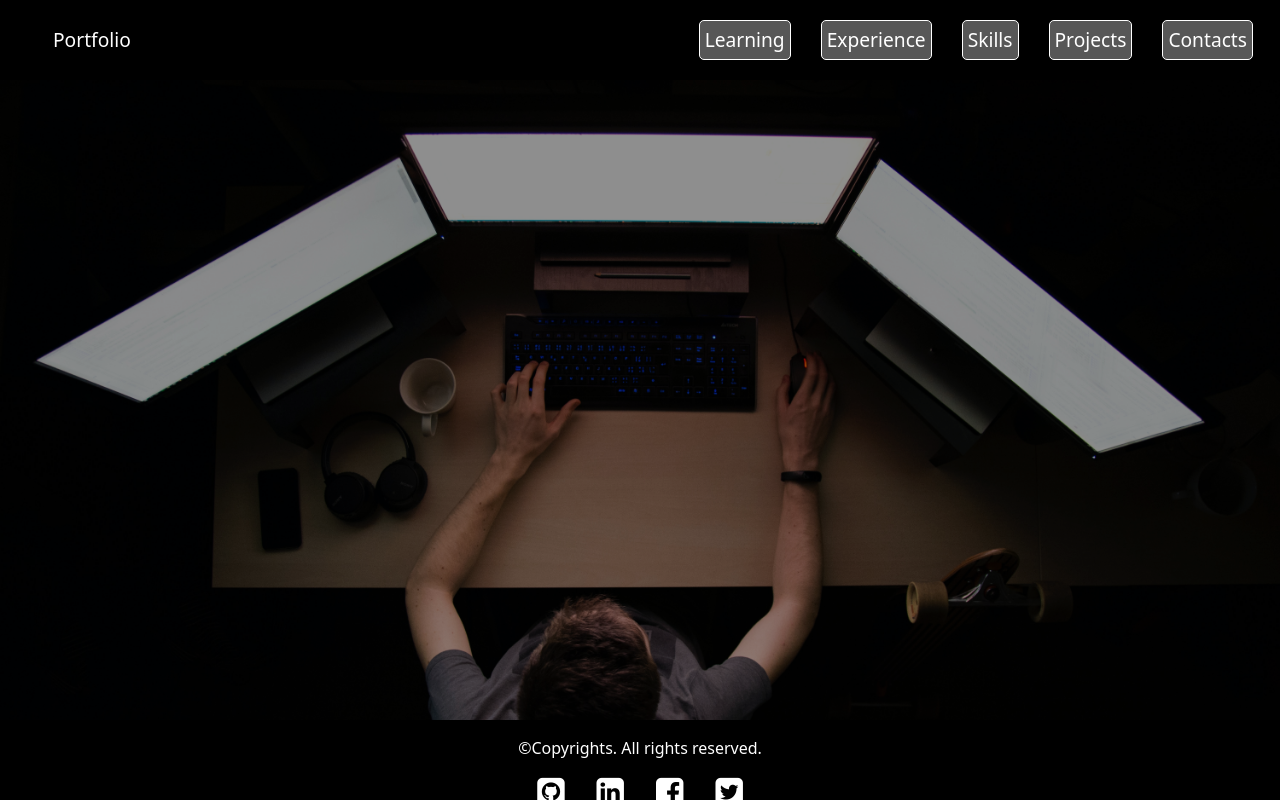
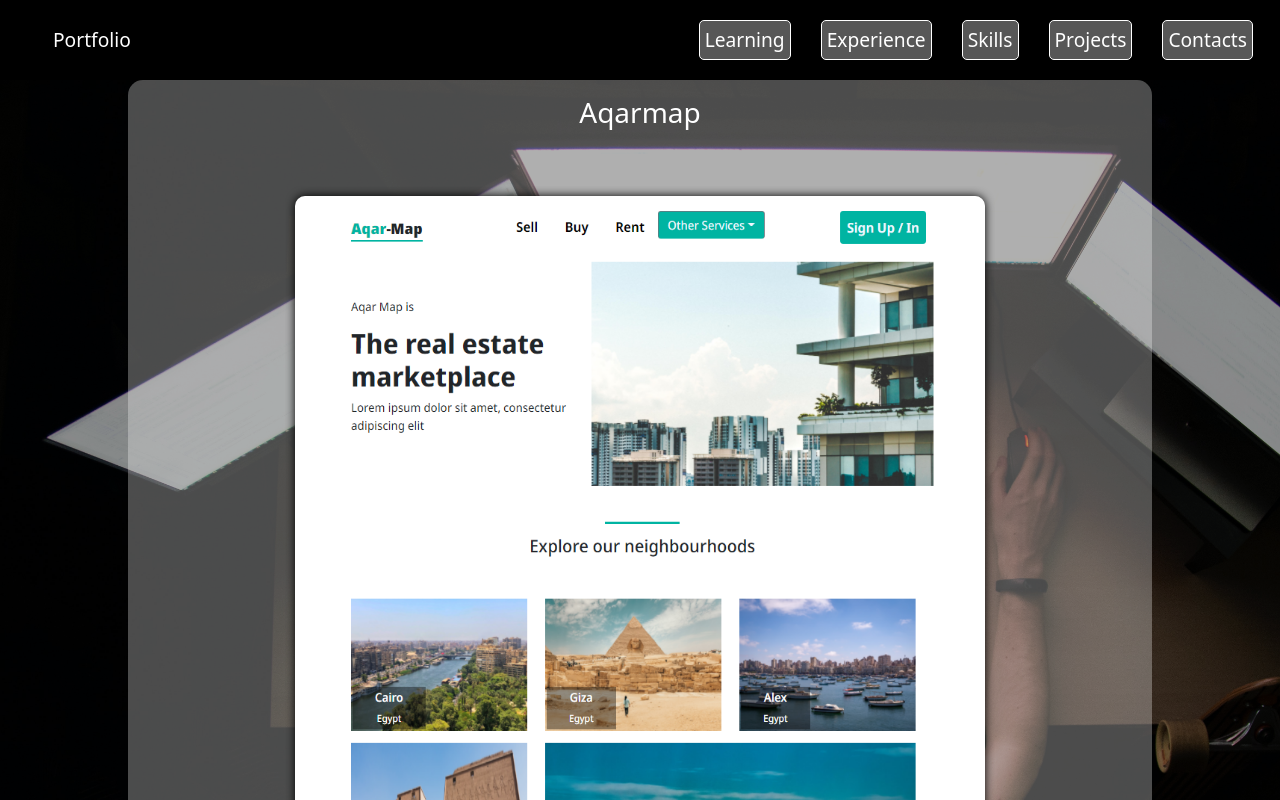
Before and after one commit to abdelaziz123456/my-portfolio, a React (Create React App) app: page /project/1 in a window 1280 px wide. Shown: the top 800 px of the page. Built offline with nearby package versions, Linux system fonts and the light colour scheme.

Commit message:
add project details component

```diff
--- a/src/App.js
+++ b/src/App.js
@@ -7,6 +7,7 @@ import Footer from "./Components/Footer";
 import Header from "./Components/Header";
 import IntroSection from "./Components/IntroSection";
 import Learning from "./Components/Learning";
+import ProjectDetails from "./Components/ProjectDetails";
 import Projects from "./Components/Projects";
 import Skills from "./Components/Skills";
 
@@ -29,20 +30,20 @@ function App() {
 
 {!loaded ?
     <div className="loading">
-      <div class="spinner-grow text-light" role="status">
-        <span class="visually-hidden">Loading...</span>
+      <div className="spinner-grow text-light" role="status">
+        <span className="visually-hidden">Loading...</span>
 
       </div>
-      <div class="spinner-grow text-light" role="status">
-        <span class="visually-hidden">Loading...</span>
+      <div className="spinner-grow text-light" role="status">
+        <span className="visually-hidden">Loading...</span>
 
       </div>
-      <div class="spinner-grow text-light" role="status">
-        <span class="visually-hidden">Loading...</span>
+      <div className="spinner-grow text-light" role="status">
+        <span className="visually-hidden">Loading...</span>
 
       </div>
-      <div class="spinner-grow text-light" role="status">
-        <span class="visually-hidden">Loading...</span>
+      <div className="spinner-grow text-light" role="status">
+        <span className="visually-hidden">Loading...</span>
 
       </div>
     </div>
@@ -78,6 +79,12 @@ function App() {
             <Projects />
           </Route>
 
+          <Route exact path="/project/:id"
+          render={(props)=>{
+            return <ProjectDetails {...props} />
+          }}/>
+
+
           <Route exact path="/contacts">
             <Contacts />
           </Route>
--- a/src/Components/Header/index.js
+++ b/src/Components/Header/index.js
@@ -8,27 +8,27 @@ export default function Header(props) {
 
   return (
     <div className="header ">
-    <nav class="navbar navbar-expand-md navbar-dark bg-black  ">
-  <div class="container-fluid ">
+    <nav className="navbar navbar-expand-md navbar-dark bg-black  ">
+  <div className="container-fluid ">
   <Link to="/my-portfolio" className="brand ">Portfolio</Link>
-    <button class="navbar-toggler " type="button" data-bs-toggle="collapse" data-bs-target="#navbarNav" aria-controls="navbarNav" aria-expanded="false" aria-label="Toggle navigation">
-      <span class="navbar-toggler-icon"></span>
+    <button className="navbar-toggler " type="button" data-bs-toggle="collapse" data-bs-target="#navbarNav" aria-controls="navbarNav" aria-expanded="false" aria-label="Toggle navigation">
+      <span className="navbar-toggler-icon"></span>
     </button>
-    <div class="collapse navbar-collapse" id="navbarNav">
-      <ul class="navbar-nav ms-auto">
-      <li class="nav-item ">
+    <div className="collapse navbar-collapse" id="navbarNav">
+      <ul className="navbar-nav ms-auto">
+      <li className="nav-item ">
         <Link to="/learning">Learning</Link>
         </li>
-        <li class="nav-item ">
+        <li className="nav-item ">
         <Link to="/experience">Experience</Link>
         </li>
-        <li class="nav-item ">
+        <li className="nav-item ">
         <Link to="/skills">Skills</Link>
         </li>
-        <li class="nav-item ">
+        <li className="nav-item ">
         <Link to="/projects">Projects</Link>
         </li>
-        <li class="nav-item ">
+        <li className="nav-item ">
         <Link to="/contacts">Contacts</Link>
         </li>
       </ul>
--- a/src/Components/Project/index.js
+++ b/src/Components/Project/index.js
@@ -1,4 +1,5 @@
 import React from 'react';
+import { Link } from 'react-router-dom/cjs/react-router-dom.min';
 import './index.scss'
 export default function Project(props) {
 
@@ -17,11 +18,11 @@ export default function Project(props) {
         <div className="buttons">
 
           <div className="d-flex justify-content-between my-2">
-          <a href={project.code} className="btn btn-dark me-2 " target='_blank'><i class="fa fa-code" aria-hidden="true"></i> </a>
-          <a href={project.live} className="btn btn-dark ms-2" target='_blank'><i class="fa fa-eye" aria-hidden="true"></i> </a>
+          <a href={project.code} className="btn btn-dark me-2 " target='_blank'><i className="fa fa-code" aria-hidden="true"></i> </a>
+          <a href={project.live} className="btn btn-dark ms-2" target='_blank'><i className="fa fa-eye" aria-hidden="true"></i> </a>
           </div>
 
-          <a href="" className="btn form-control btn-dark" target='_blank'> <i class="fa fa-arrow-circle-right" aria-hidden="true"></i> More Details</a>
+          <Link to={`/project/${project.id}`} className="btn form-control btn-dark" > <i className="fa fa-arrow-circle-right" aria-hidden="true"></i> More Details</Link>
         </div>
     </div>
 
--- a/src/Components/Project/index.scss
+++ b/src/Components/Project/index.scss
@@ -7,6 +7,36 @@
         border-radius: 15px;
       width:250px ;
       min-height: 350px;
+      animation-name: unhover;
+        animation-timing-function: ease-in-out;
+        animation-duration: .3s;
+        animation-fill-mode: forwards;
+
+      &:hover{
+        animation-name: hover;
+        animation-timing-function: ease-in-out;
+        animation-duration: .3s;
+        animation-fill-mode: forwards;
+      }
+
+
+      @keyframes hover {
+          0%{
+              box-shadow: none;
+          }
+          100%{
+            box-shadow: 0 0 30px black;
+          }
+      }
+
+      @keyframes unhover {
+        100%{
+            box-shadow: none;
+        }
+        0%{
+          box-shadow: 0 0 30px black;
+        }
+    }
         img{
             border-radius: 5px;
 
--- a/src/Components/ProjectDetails/index.js
+++ b/src/Components/ProjectDetails/index.js
@@ -1,5 +1,96 @@
-import React from 'react';
+import React from "react";
+import "./index.scss";
+import { projects } from "../../data";
+export default function ProjectDetails(props) {
+  let project = projects.filter((proj) => {
+    return proj.id == props.match.params.id;
+  })[0];
+  return (
+    <div className="project-details">
+      <div className="layer d-flex flex-column justify-content-center align-items-center">
 
-export default function ProjectDetails() {
-  return <div>this is project details</div>;
+
+
+        <h3 className="mt-3">{project.name}</h3>
+
+
+        {/* carousel start */}
+
+        <div
+          id="carouselExampleControls"
+          className="carousel slide m-5"
+          data-bs-ride="carousel"
+        >
+          <div className="carousel-inner">
+            <div className="carousel-item active  ">
+              <img
+                src={process.env.PUBLIC_URL + project.images[0]}
+                className="img-fluid  "
+                alt="..."
+              />
+            </div>
+            <div className="carousel-item">
+              <img
+                src={process.env.PUBLIC_URL + project.images[1]}
+                className="img-fluid  "
+                alt="..."
+              />
+            </div>
+            <div className="carousel-item">
+              <img
+                src={process.env.PUBLIC_URL + project.images[1]}
+                className="img-fluid  "
+                alt="..."
+              />
+            </div>
+          </div>
+          <button
+            className="carousel-control-prev"
+            type="button"
+            data-bs-target="#carouselExampleControls"
+            data-bs-slide="prev"
+          >
+            <span
+              className="carousel-control-prev-icon"
+              aria-hidden="true"
+            ></span>
+            <span className="visually-hidden">Previous</span>
+          </button>
+          <button
+            className="carousel-control-next"
+            type="button"
+            data-bs-target="#carouselExampleControls"
+            data-bs-slide="next"
+          >
+            <span
+              className="carousel-control-next-icon"
+              aria-hidden="true"
+            ></span>
+            <span className="visually-hidden">Next</span>
+          </button>
+        </div>
+
+
+
+        {/* carousel end */}
+
+
+        {/* description start */}
+        <div className="description w-100 ps-5  ">
+          <p className=" m-3 text-start"><ins className="h5">Description</ins>: {project.description}</p>
+
+        </div>
+        {/* description end */}
+
+        {/* tools start */}
+        <div className="tools   w-100 ps-5">
+          <p className=" m-3 text-start"> <ins className="h5">used tools</ins>  :{project.usedTools.join()}</p>
+
+        </div>
+        {/* tools end */}
+
+
+      </div>
+    </div>
+  );
 }
--- a/src/Components/ProjectDetails/index.scss
+++ b/src/Components/ProjectDetails/index.scss
@@ -0,0 +1,27 @@
+.project-details{
+
+    display: flex;
+    justify-content: center;
+    align-items: center;
+    min-height: 80vh;
+    .layer{
+        background-color: rgba(255, 255, 255, 0.294);
+        width: 80%;
+        min-height: 70vh;
+        border-radius: 15px;
+        .carousel{
+            max-width: 800px;
+            img{
+            margin: 10px;
+            max-height: 800px;
+            border-radius: 10px;
+            box-shadow: 0 0 10px black;
+            }
+            span{
+                background-color: black !important;
+                visibility: hidden;
+            }
+
+        }
+    }
+}
--- a/src/Components/Projects/index.scss
+++ b/src/Components/Projects/index.scss
@@ -4,5 +4,6 @@
         background-color: #ffffff34;
         border-radius: 15px;
         max-width: 1000px;
+
     }
 }
--- a/src/Components/Skill/index.scss
+++ b/src/Components/Skill/index.scss
@@ -13,46 +13,16 @@
         font-weight: bold;
         cursor: pointer;
         &:hover{
-            animation-name: moveup;
+            animation-name: hover;
             animation-fill-mode: forwards;
             animation-timing-function: ease-in-out;
-            animation-duration: .35s;
+            animation-duration: .3s;
         }
-        animation-name: movedown;
+        animation-name: unhover;
             animation-fill-mode: forwards;
             animation-timing-function: ease-in-out;
-            animation-duration: .35s;
+            animation-duration: .3s;
     }
 
 
 }
-
-@keyframes moveup{
-    0%{
-        position: relative;
-        top: 0;
-        right:0
-    }
-    100%{
-        position: relative;
-        top: -15px;
-        right:0
-    }
-
-
-}
-
-@keyframes movedown{
-    100%{
-        position: relative;
-        top: 0;
-        right:0
-    }
-    0%{
-        position: relative;
-        top: -10px;
-        right:0
-    }
-
-
-}
```
Also changed, not shown: src/Components/Learning/index.js (line endings or trailing spaces).
